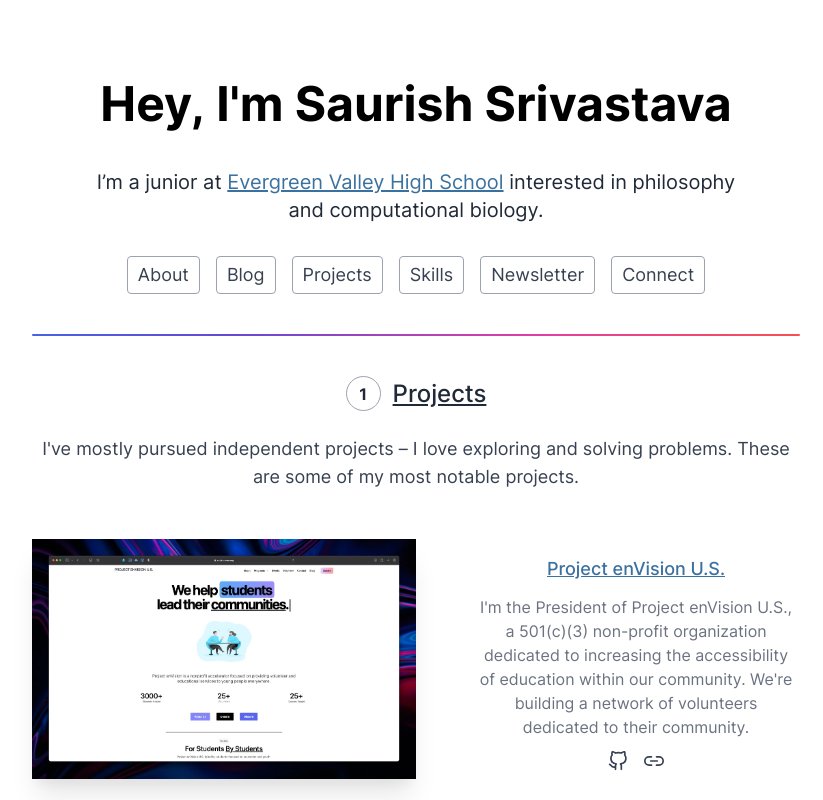
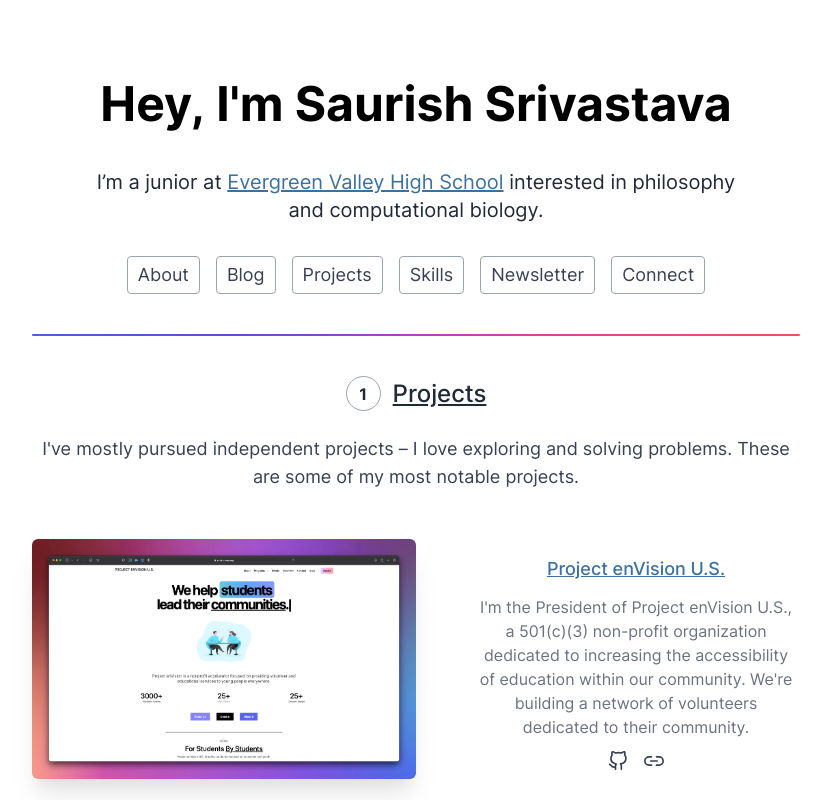
Before and after one commit to minor/saurish.com, a Next.js app: page / in a window 1280 px wide. Shown: the top 800 px of the page, without its empty margins (224-1047 px from the left). Built offline with nearby package versions, Linux system fonts and the light colour scheme; no server answers; what @tailwindcss/typography would draw is missing.

Commit message:
update(images): rounded fix

```diff
--- a/components/Projects.tsx
+++ b/components/Projects.tsx
@@ -29,6 +29,7 @@
           height="983"
           sizes={`(min-width:${theme.screens.md}) 384px, 100vw`}
           alt={title}
+          className="rounded-md"
           layout="responsive"
         />
       </div>
```
Also changed, not shown: public/images/envisionnew.webp.
